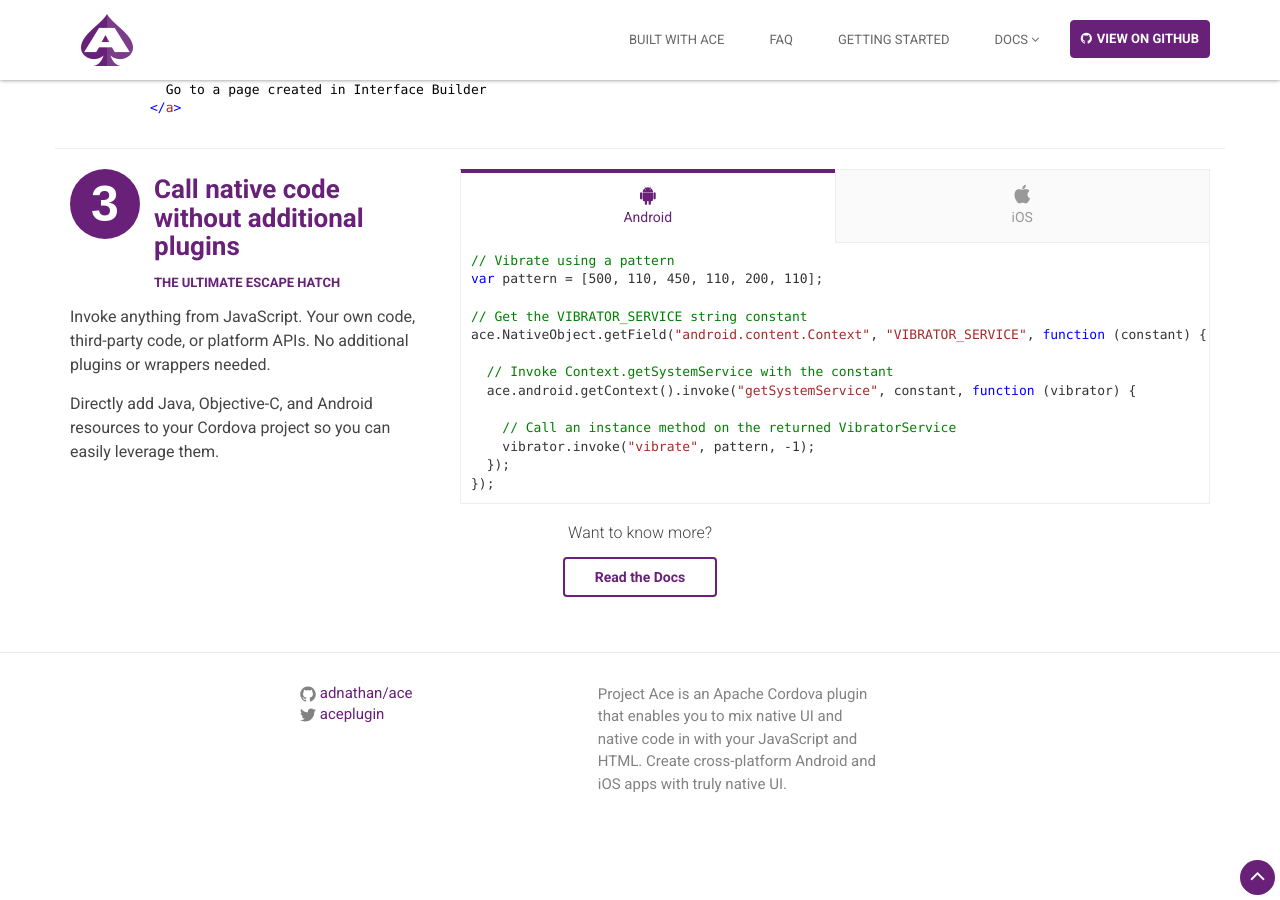
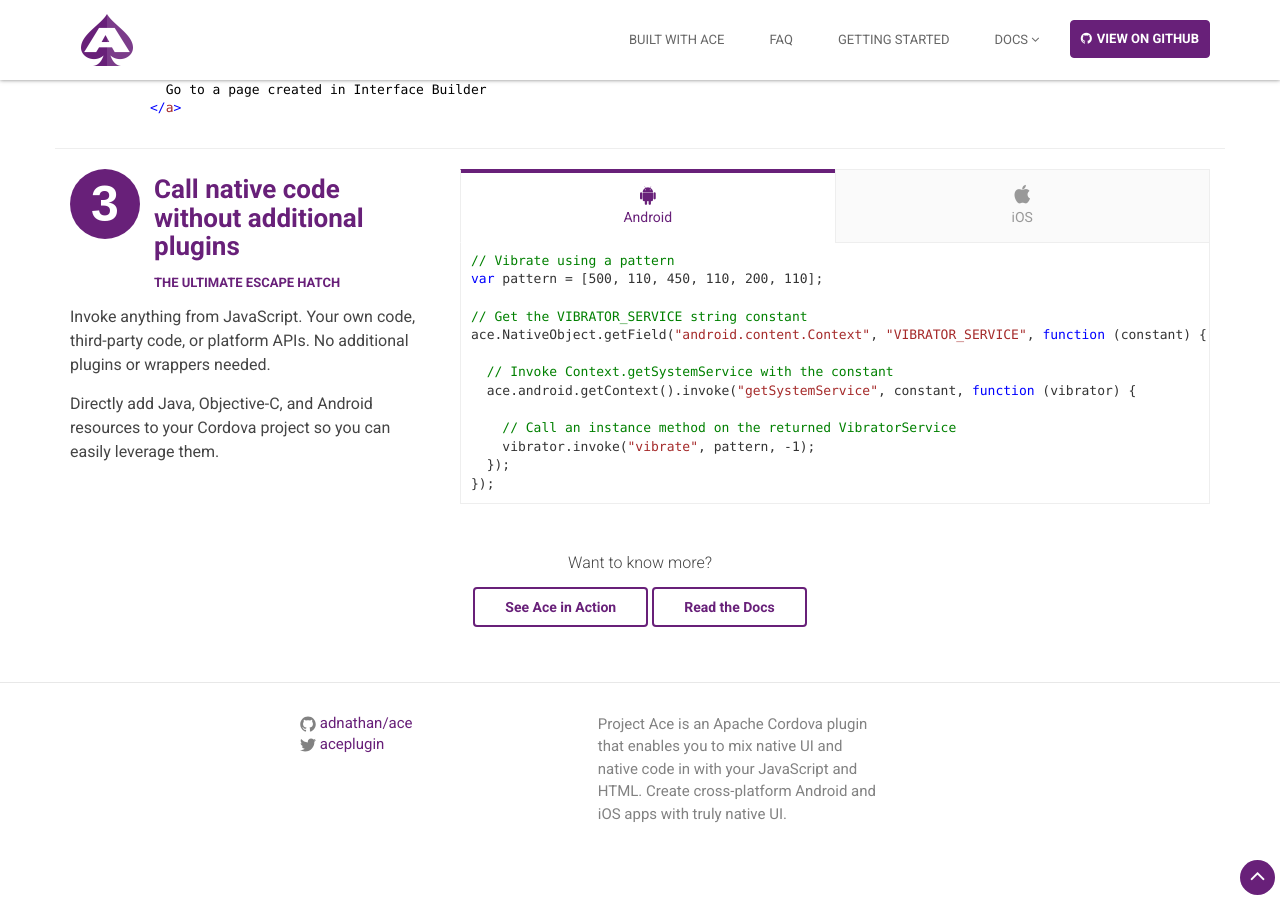
Before and after one commit to microsoft/ace, a Jekyll site: the page built from index.html, in a window 1280 px wide and 900 px high, scrolled down 2219 px. Built offline with Jekyll 4.4.1, drawn with Linux system fonts in a browser that asks for light colours.

Commit message:
Visual tweaks

```diff
--- a/index.html
+++ b/index.html
@@ -23,7 +23,7 @@
                 <h2 class="title text-center">What can you do with Project Ace?</h2>
 
                 <div class="row item">
-                    <div class="content col-sm-3">
+                    <div class="content col-sm-3" style="margin-bottom:0">
                       <span class="number" style="float:left">1</span>
                       <h2 class="title" style="padding-left:84px;margin-top:6px;text-align:left"><b>Mix native UI with HTML</b></h2>
                       <h3 class="title" style="font-size: small;padding-left:84px;text-align:left"><b>GET THE BEST OF BOTH WORLDS</b></h3>
@@ -88,7 +88,7 @@
                             <td class="alt" style="border-right:1px solid #682079">
 <pre class="js"><span class="js-id">var</span> button = <span class="js-id">new</span> ace.Button();</pre>
 </td>
-                                    <td class="alt" style="border-right:1px solid #682079">
+                                    <td class="alt">
     <pre class="js"><span class="js-id">var</span> button;
 <span class="js-id">if</span> (ace.platform == <span class="js-string">"iOS"</span>)
   button = <span class="js-id">new</span> ace.NativeObject(<span class="js-string">"UIButton"</span>);
@@ -102,7 +102,7 @@
                             <td style="border-right:1px solid #682079">
 <pre class="xaml">&lt;<span class="xaml-tag">Button</span> /&gt;</pre>
 </td>
-                                    <td style="border-right:1px solid #682079">
+                                    <td>
 <pre class="xaml">&lt;<span class="xaml-tag">if</span>:<span class="xaml-tag">iOS</span>&gt;
   &lt;<span class="xaml-tag">ios</span>:<span class="xaml-tag">UIButton</span> /&gt;
 &lt;/<span class="xaml-tag">if</span>:<span class="xaml-tag">iOS</span>&gt;
@@ -115,7 +115,7 @@
                         <tr>
                             <th class="title alt" style="text-align:center;font-size:medium;line-height:1;font-weight:bold;padding:12px;border-right:1px solid #682079">Android XML</th>
                             <td class="alt" style="text-align:center;vertical-align:middle;color:#999;border-right:1px solid #682079"><i style="font-size:35px" class="fa fa-android"></i>&nbsp;&nbsp;<span style="position:relative;top:-8px">only</span></td>
-                            <td class="alt" style="border-right:1px solid #682079">
+                            <td class="alt">
 <pre class="xml">&lt;Button <span class="xml-attr">android:layout_width</span><span class="xml-eq">=</span><span class="xml-string">"wrap_content"</span>
         <span class="xml-attr">android:layout_height</span><span class="xml-eq">=</span><span class="xml-string">"wrap_content"</span> /&gt;</pre>
 </td>
@@ -123,7 +123,7 @@
                         <tr>
                             <th class="title" style="text-align:center;font-size:medium;line-height:1;font-weight:bold;padding:12px;border-right:1px solid #682079">Interface Builder<br/>(NIB/XIB)</th>
                             <td style="text-align:center;vertical-align:middle;color:#999;border-right:1px solid #682079"><i style="font-size:35px" class="fa fa-apple"></i>&nbsp;&nbsp;<span style="position:relative;top:-8px">only</span></td>
-                            <td style="border-right:1px solid #682079"><img height="62" style="margin-left:12px" src="/assets/images/home/ib.png"/></td>
+                            <td><img height="62" style="margin-left:12px" src="/assets/images/home/ib.png"/></td>
                         </tr>
                     </table>
                     </div>
@@ -135,13 +135,13 @@
                         </tr>
                         <tr>
                             <th class="title alt" style="text-align:center;font-size:medium;font-weight:bold;padding:12px;border-right:1px solid #682079">JavaScript</th>
-                            <td class="alt" style="border-right:1px solid #682079">
+                            <td class="alt">
 <pre class="js"><span class="js-id">var</span> button = <span class="js-id">new</span> ace.Button();</pre>
 </td>
                         </tr>
                         <tr>
                             <th class="title" style="text-align:center;font-size:medium;font-weight:bold;padding:12px;border-right:1px solid #682079">XAML</th>
-                            <td style="border-right:1px solid #682079">
+                            <td>
 <pre class="xaml">&lt;<span class="xaml-tag">Button</span> /&gt;</pre>
 </td>
                         </tr>
@@ -151,18 +151,20 @@
                         </tr>
                         <tr>
                             <th class="title alt" style="text-align:center;font-size:medium;font-weight:bold;padding:12px;border-right:1px solid #682079">JavaScript</th>
-                            <td class="alt" style="border-right:1px solid #682079">
+                            <td class="alt">
     <pre class="js"><span class="js-id">var</span> button;
 <span class="js-id">if</span> (ace.platform == <span class="js-string">"iOS"</span>)
-  button = <span class="js-id">new</span> ace.NativeObject(<span class="js-string">"UIButton"</span>);
+  button = <span class="js-id">new</span> ace.NativeObject(
+    <span class="js-string">"UIButton"</span>);
 <span class="js-id">else if</span> (ace.platform == <span class="js-string">"Android"</span>)
-  button = <span class="js-id">new</span> ace.NativeObject(<span class="js-string">"android.widget.Button"</span>);
+  button = <span class="js-id">new</span> ace.NativeObject(
+    <span class="js-string">"android.widget.Button"</span>);
 </pre>
 </td>
                         </tr>
                         <tr>
                             <th class="title" style="text-align:center;font-size:medium;font-weight:bold;padding:12px;border-right:1px solid #682079">XAML</th>
-                            <td style="border-right:1px solid #682079">
+                            <td>
 <pre class="xaml">&lt;<span class="xaml-tag">if</span>:<span class="xaml-tag">iOS</span>&gt;
   &lt;<span class="xaml-tag">ios</span>:<span class="xaml-tag">UIButton</span> /&gt;
 &lt;/<span class="xaml-tag">if</span>:<span class="xaml-tag">iOS</span>&gt;
@@ -174,14 +176,16 @@
                         </tr>
                         <tr>
                             <th class="title alt" style="text-align:center;font-size:medium;line-height:1;font-weight:bold;padding:12px;border-right:1px solid #682079">Android XML</th>
-                            <td class="alt" style="border-right:1px solid #682079">
-<pre class="xml">&lt;Button <span class="xml-attr">android:layout_width</span><span class="xml-eq">=</span><span class="xml-string">"wrap_content"</span>
-        <span class="xml-attr">android:layout_height</span><span class="xml-eq">=</span><span class="xml-string">"wrap_content"</span> /&gt;</pre>
+                            <td class="alt">
+<pre class="xml">&lt;Button <span class="xml-attr">android:layout_width</span><span class="xml-eq">=</span>
+        <span class="xml-string">"wrap_content"</span>
+        <span class="xml-attr">android:layout_height</span><span class="xml-eq">=</span>
+        <span class="xml-string">"wrap_content"</span> /&gt;</pre>
 </td>
                         </tr>
                         <tr>
                             <th class="title" style="text-align:center;font-size:medium;line-height:1;font-weight:bold;padding:12px;border-right:1px solid #682079">Interface Builder<br/>(NIB/XIB)</th>
-                            <td style="border-right:1px solid #682079"><img height="62" style="margin-left:12px" src="/assets/images/home/ib.png"/></td>
+                            <td><img height="62" style="margin-left:12px" src="/assets/images/home/ib.png"/></td>
                         </tr>
                     </table>
                     </div>
@@ -203,7 +207,7 @@
                 </div>
 
                 <div class="row item last-item">
-                    <div class="content col-md-4 col-sm-12 col-xs-12">
+                    <div class="content col-md-4 col-sm-12 col-xs-12" style="margin-bottom:0">
                       <span class="number" style="float:left">3</span>
                       <h2 class="title" style="padding-left:84px;margin-top:6px;text-align:left"><b>Call native code without additional plugins</b></h2>
                       <h3 class="title" style="font-size: small;padding-left:84px;text-align:left"><b>THE ULTIMATE ESCAPE HATCH</b></h3>
@@ -270,9 +274,10 @@
                     </figure>
                 </div>
 
-                <div class="feature-lead text-center">
+                <div class="feature-lead text-center" style="margin-top:30px">
                     <h4 class="title">Want to know more?</h4>
-                    <p><a class="btn btn-cta btn-cta-secondary" href="/docs">Read the Docs</a></p>
+                    <p><a class="btn btn-cta btn-cta-secondary" href="/apps">See Ace in Action</a>
+                    <a class="btn btn-cta btn-cta-secondary" href="/docs">Read the Docs</a></p>
                 </div>
             </div><!--//container-->
         </section><!--//why-->
```
Also changed, not shown: assets/images/background/bg.png.
